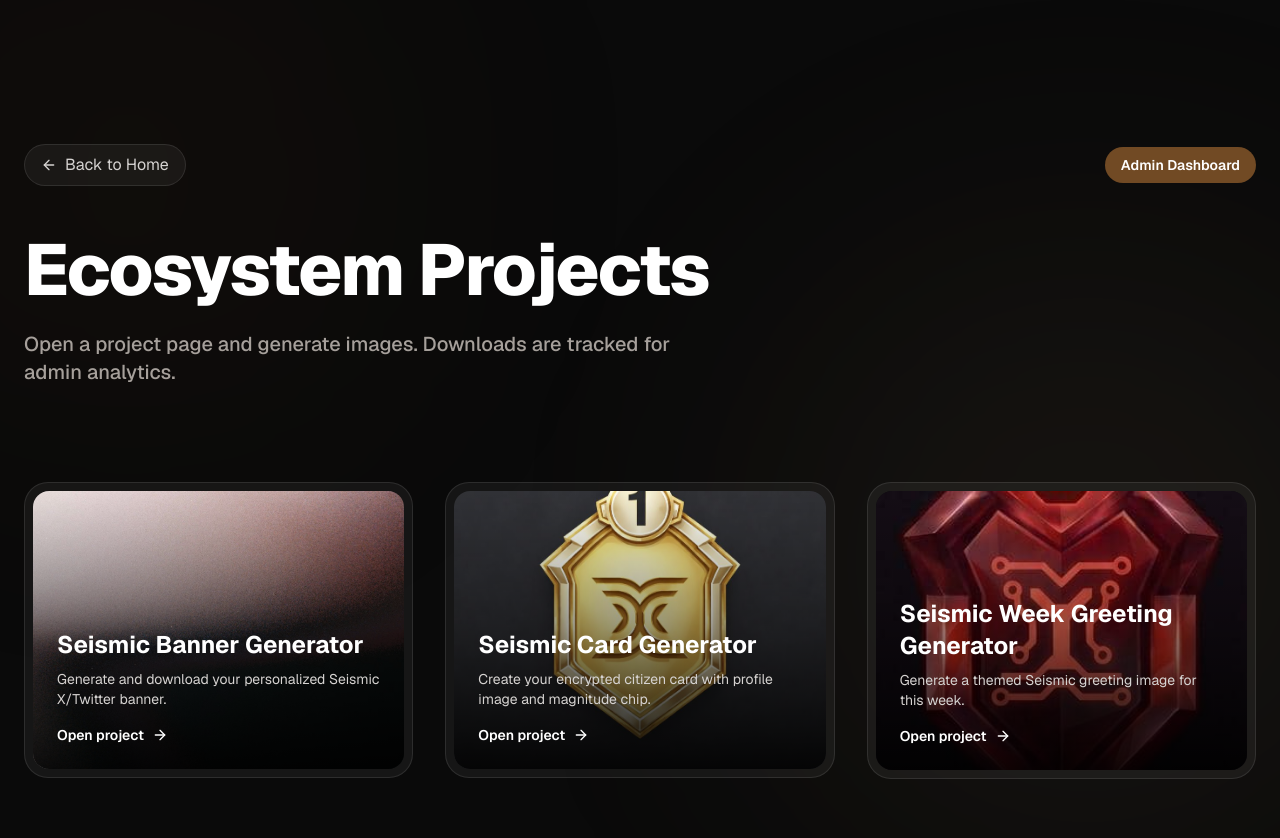
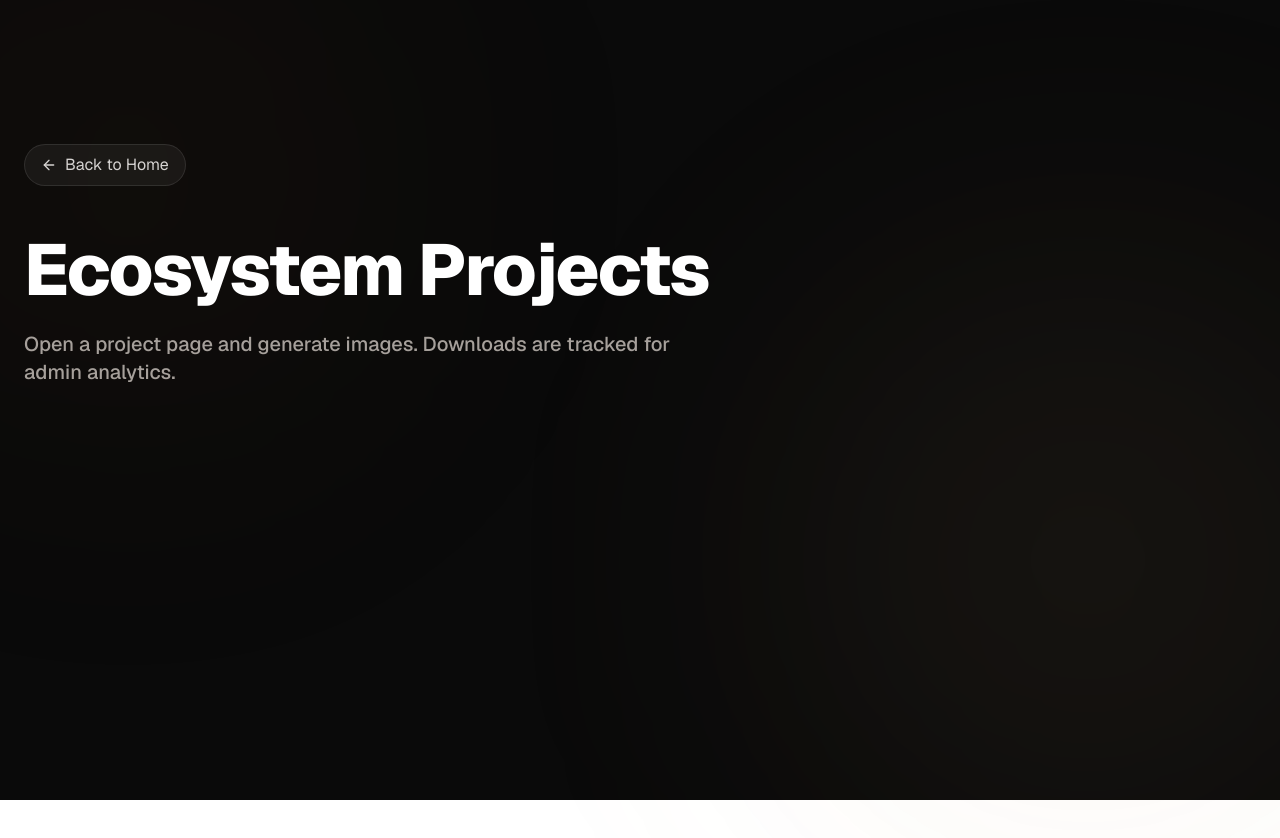
Before and after one commit to HemmyEvo/seismic-existo, a Next.js app: page /projects in a window 1280 px wide. Shown: the top 838 px of the page. After the commit the page ends 800 px from the top, so only its background shows below. Built offline with nearby package versions, Linux system fonts and the light colour scheme.

Commit message:
update projects

```diff
--- a/app/(roots)/projects/page.tsx
+++ b/app/(roots)/projects/page.tsx
@@ -22,8 +22,7 @@
           <ArrowLeft className="w-4 h-4 group-hover:-translate-x-1 transition-transform" />
           Back to Home
         </Link>
-        <Link href="/admin" className="px-4 py-2 bg-[#8b5a2b]/80 rounded-full text-sm font-semibold text-white">Admin Dashboard</Link>
-      </nav>
+       </nav>
 
       <main className="relative z-10 grow px-4 sm:px-6 pt-6 pb-24 max-w-7xl mx-auto w-full">
         <div className="text-left mb-16 md:mb-24">
--- a/components/Header.tsx
+++ b/components/Header.tsx
@@ -61,12 +61,7 @@
             >
               Projects
             </Link>
-            <Link
-              href="/admin"
-              className="px-4 py-2 md:px-5 md:py-2.5 bg-[#8b5a2b]/80 hover:bg-[#8b5a2b] border border-white/10 text-white text-sm md:text-base font-bold rounded-full transition-all"
-            >
-              Admin
-            </Link>
+
           </div>
 
         </div>
--- a/lib/projects.ts
+++ b/lib/projects.ts
@@ -7,27 +7,27 @@
 }
 
 export const projects: ProjectDefinition[] = [
-  {
-    id: "banner",
-    title: "Seismic Banner Generator",
-    description: "Generate and download your personalized Seismic X/Twitter banner.",
-    image: "/background.avif",
-    route: "/projects/banner",
-  },
-  {
-    id: "card",
-    title: "Seismic Card Generator",
-    description: "Create your encrypted citizen card with profile image and magnitude chip.",
-    image: "/mag1.jpg",
-    route: "/projects/card",
-  },
-  {
-    id: "week",
-    title: "Seismic Week Greeting Generator",
-    description: "Generate a themed Seismic greeting image for this week.",
-    image: "/mag8.jpg",
-    route: "/projects/week",
-  },
+  // {
+  //   id: "banner",
+  //   title: "Seismic Banner Generator",
+  //   description: "Generate and download your personalized Seismic X/Twitter banner.",
+  //   image: "/background.avif",
+  //   route: "/projects/banner",
+  // },
+  // {
+  //   id: "card",
+  //   title: "Seismic Card Generator",
+  //   description: "Create your encrypted citizen card with profile image and magnitude chip.",
+  //   image: "/mag1.jpg",
+  //   route: "/projects/card",
+  // },
+  // {
+  //   id: "week",
+  //   title: "Seismic Week Greeting Generator",
+  //   description: "Generate a themed Seismic greeting image for this week.",
+  //   image: "/mag8.jpg",
+  //   route: "/projects/week",
+  // },
 ];
 
 export const projectById = (id: string) =>
```
